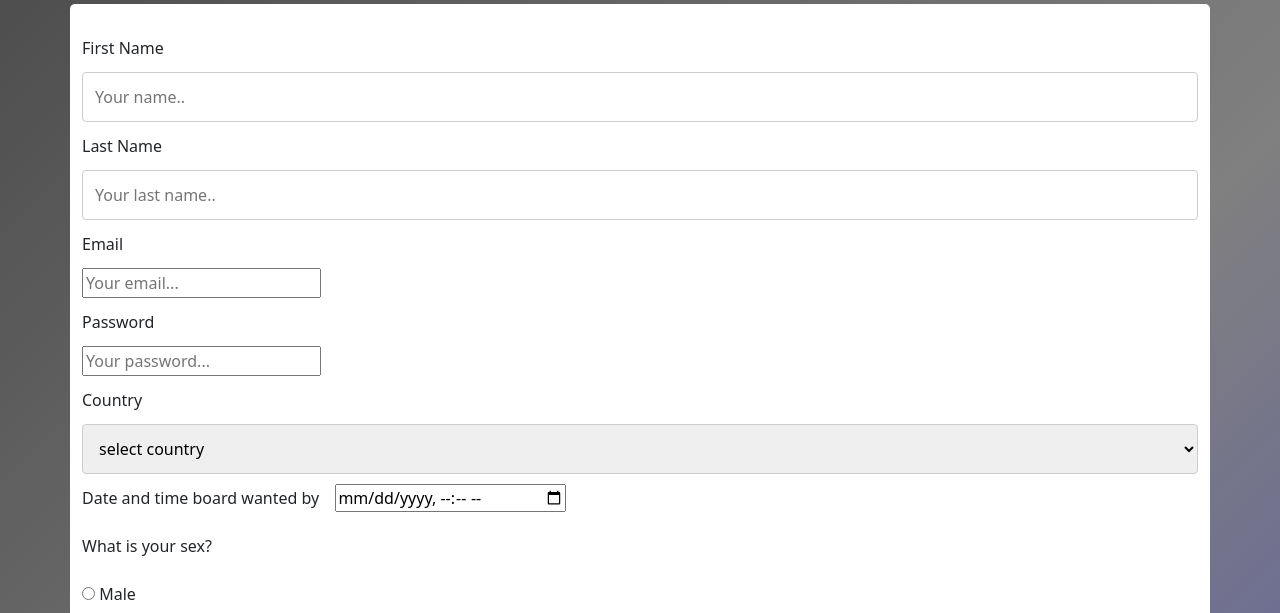
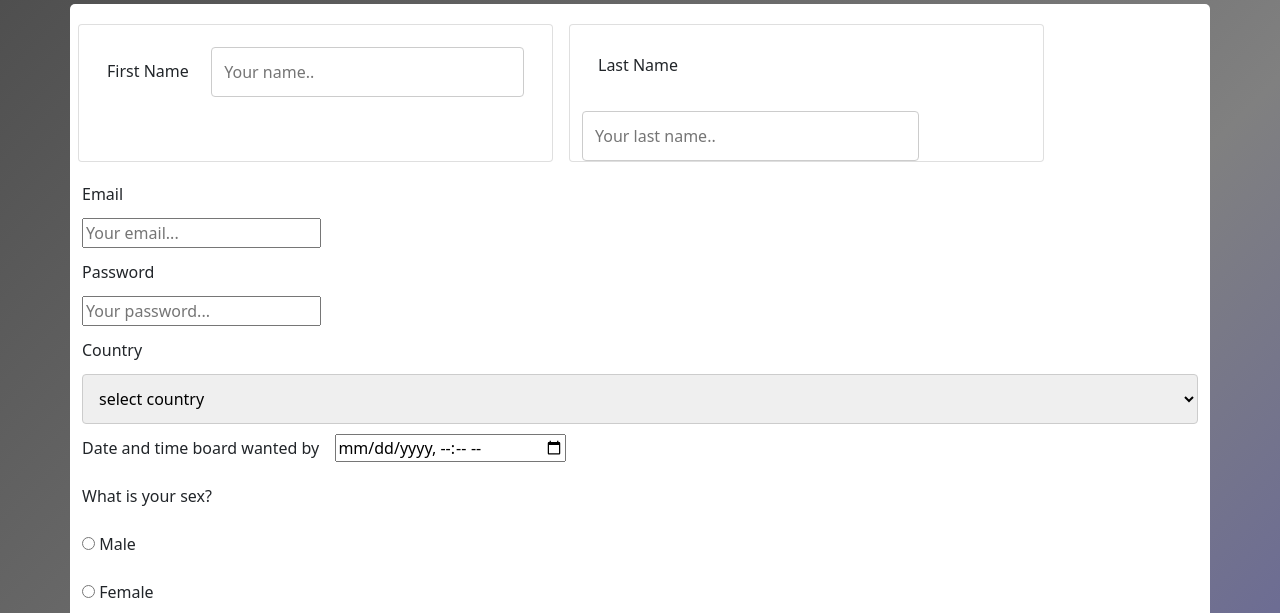
Before and after one commit to jacksonthompson1/jt-hotel, a plain HTML site: page index.html in a window 1280 px wide. Shown: the part 108-721 px from the top of the page. Drawn offline with nearby package versions, Linux system fonts and the light colour scheme; a script that the page names is missing.

Commit message:
Add files via upload

```diff
--- a/index.html
+++ b/index.html
@@ -47,7 +47,9 @@
         <form>
 
             <!-- First Name Entry -->
-            <div class="row">
+        <div class="row p-1.5 m-1.5">
+            <div class="col-md-5 card">
+                <div class="card-body">
                     <div class="col-25">
                         <label for="fname">First Name</label>
                     </div>
@@ -55,9 +57,11 @@
                         <input type="text" id="fname" name="firstname" placeholder="Your name..">
                     </div>
                 </div>
+            </div>
 
             <!-- Last Name Entry -->
-            <div class="row">
+            <div class="col-md-5 m-l-2 card">
+                <div class="card-body"
                     <div class="col-25">
                         <label for="lname">Last Name</label>
                     </div>
@@ -65,7 +69,7 @@
                         <input type="text" id="lname" name="lastname" placeholder="Your last name..">
                     </div>
                 </div>
-
+        </div>
             <!-- Email Entry -->
             <div class="row">
                 <div class="col-25">
--- a/styles/style.css
+++ b/styles/style.css
@@ -24,6 +24,10 @@ body {
 
 
 /* Styling for Form */
+
+.card {
+    margin: 0.5em;
+}
 
 h1 {
     font-family: 'Roboto Slab', serif;
```
Lines whose indentation alone changed are shown as unchanged.
